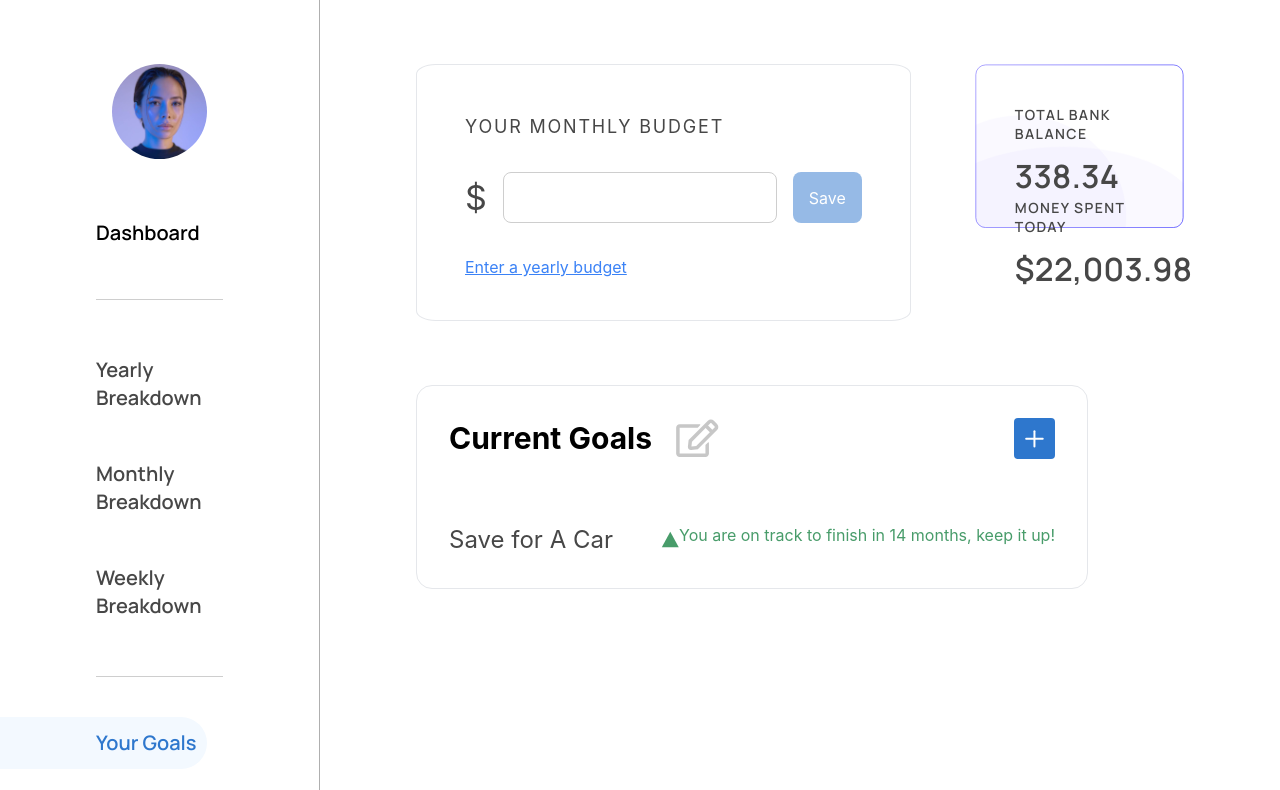
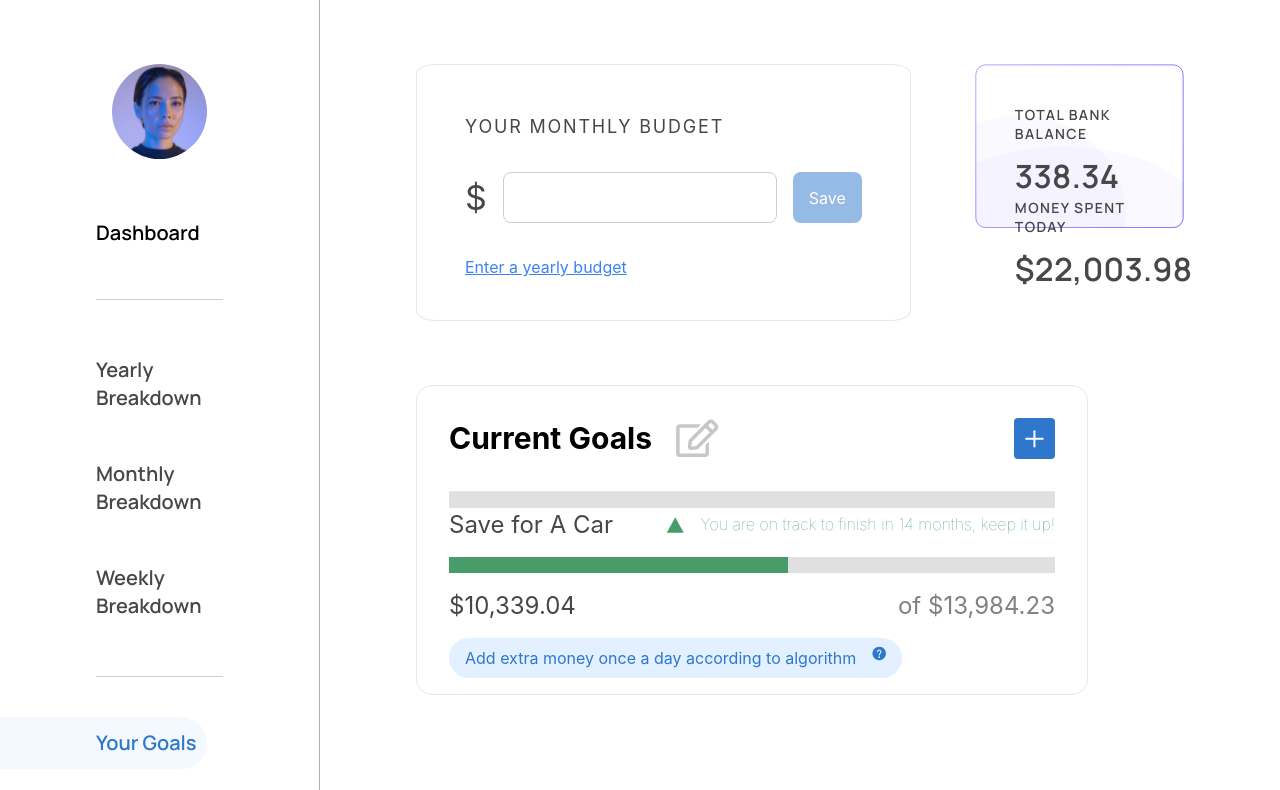
Before and after one commit to anyuan-chen/perdiem, a Next.js app: page /goals in a window 1280 px wide. Shown: the top 790 px of the page. Built offline with nearby package versions, Linux system fonts and the light colour scheme.

Commit message:
hardcoded goal

```diff
--- /dev/null
+++ b/components/goals/goal.js
@@ -0,0 +1,86 @@
+/* eslint-disable @next/next/no-img-element */
+import React from "react";
+import Tooltip from "../dashboard/tooltip";
+export default function Goal() {
+  return (
+    <div className="flex flex-col w-full">
+      <hr color="#E0E0E0" size="1px" className="pb-4"></hr>
+
+      <div className="flex">
+        <h1
+          style={{
+            fontSize: "24px",
+            lineHeight: "33px",
+            color: "#474747",
+            alignSelf: "end",
+          }}
+        >
+          Save for A Car
+        </h1>
+        <img
+          src="/photos/greenarrow.svg"
+          alt="writing"
+          className="pr-4"
+          style={{
+            marginLeft: "auto",
+            alignSelf: "center",
+          }}
+        ></img>
+        <h4
+          style={{
+            color: "#489C6A",
+            alignSelf: "end",
+            lineHeight: "33px",
+            fontWeight: "lighter",
+          }}
+        >
+          You are on track to finish in 14 months, keep it up!
+        </h4>
+      </div>
+
+      <div
+        className="w-full h-4"
+        style={{ backgroundColor: "#E0E0E0", marginTop: "1rem" }}
+      >
+        <div
+          className="w-full h-4"
+          style={{
+            backgroundColor: "#489C6A",
+            width: "56%",
+          }}
+        ></div>
+      </div>
+
+      <div className="flex pt-4">
+        <h1
+          style={{
+            fontSize: "24px",
+            lineHeight: "33px",
+            color: "#474747",
+          }}
+        >
+          $10,339.04
+        </h1>
+        <h1
+          style={{
+            fontSize: "24px",
+            lineHeight: "33px",
+            color: "#818181",
+            marginLeft: "auto",
+          }}
+        >
+          of $13,984.23{" "}
+        </h1>
+      </div>
+      <div className="flex">
+        <button
+          className="flex space-x-4 px-4 py-2 rounded-full mt-4"
+          style={{ color: "#2E77CD", background: "#E2F0FF" }}
+        >
+          <h1>Add extra money once a day according to algorithm</h1>
+          <img src="/photos/questionMark.svg" alt="question mark"></img>
+        </button>
+      </div>
+    </div>
+  );
+}
--- a/pages/goals.js
+++ b/pages/goals.js
@@ -3,7 +3,9 @@ import React from "react";
 import BankCard from "../components/shared/bankcard";
 import Navbar from "../components/shared/navbar";
 import Link from "next/link";
-import autoprefixer from "autoprefixer";
+import CompletionBar from "../components/breakdown/bar"
+import Goal from "../components/goals/goal";
+
 const pairList = [
   {
     title: "total bank balance",
@@ -84,27 +86,10 @@ export default function Goals() {
                 <img src="/photos/plus.svg" alt="plus"></img>
               </button>
             </div>
-            <div className="py-8 px-8 flex">
-              <h1
-                style={{
-                  fontSize: "24px",
-                  lineHeight: "33px",
-                  color: "#474747",
-                }}
-              >
-                Save for A Car
-              </h1>
-              <img
-                src="/photos/greenarrow.svg"
-                alt="writing"
-                style={{
-                  marginLeft: "auto",
-                }}
-              ></img>
-              <h4 style={{ color: "#489C6A", justifyContent: "" }}>
-                You are on track to finish in 14 months, keep it up!
-              </h4>
+            <div className="pb-4 px-8 flex">
+              <Goal></Goal>
             </div>
+
           </div>
         </div>
       </div>
```
Also changed, not shown: public/photos/questionMark.svg (added).
